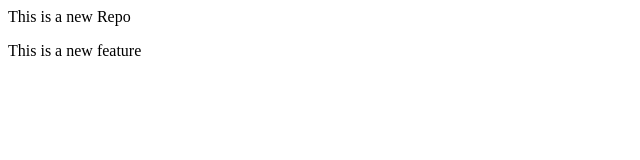
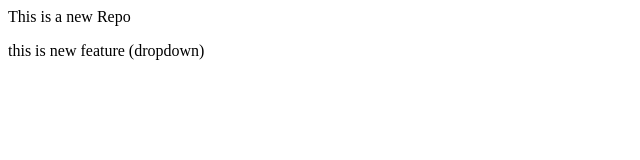
Before and after one commit to 2005lakshmi/local_repo, a plain HTML site: page index.html in a window 1280 px wide. Shown: the full height of the page, 0-640 px from the left. Drawn offline with Linux system fonts and the light colour scheme.

Commit message:
add dropdown

```diff
--- a/index.html
+++ b/index.html
@@ -1,3 +1,2 @@
 <p>This is a new Repo</p>
-
-<p>This is a new feature</p>
+<p>this is new feature (dropdown)</p>
```
